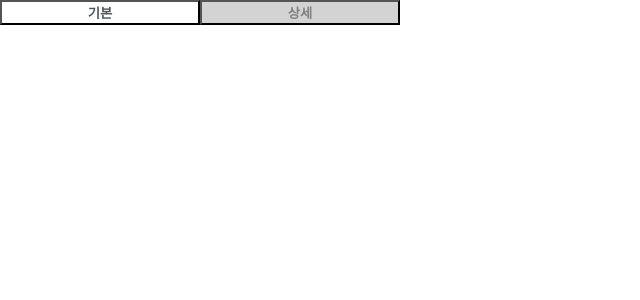
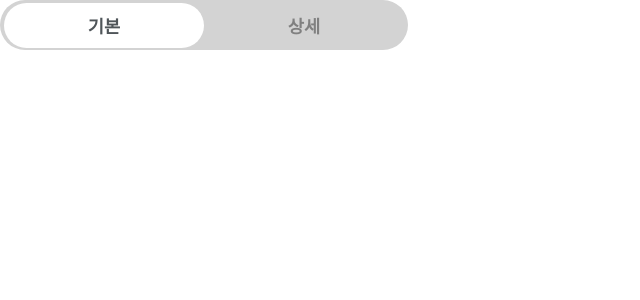
Before and after one commit to seungyeon119/wanted_pre_onboarding, a React (Create React App) app: page / in a window 1280 px wide. Shown: the top 300 px of the page, without its empty margins (0-640 px from the left). Built offline with nearby package versions, Linux system fonts and the light colour scheme.

Commit message:
💄css 추가

```diff
--- a/src/App.css
+++ b/src/App.css
@@ -2,3 +2,8 @@
   margin: 0;
   box-sizing: border-box;
 }
+
+button {
+  border: none;
+  cursor: pointer;
+}
--- a/src/components/Toggle.js
+++ b/src/components/Toggle.js
@@ -2,28 +2,40 @@ import { useState } from 'react';
 import styled from 'styled-components';
 
 const Container = styled.div`
+  box-sizing: content-box;
   width: 400px;
+  height: 40px;
   position: relative;
   display: flex;
   justify-content: space-between;
   align-items: center;
+  padding: 5px 4px;
+  border-radius: 50px;
   background-color: #d3d3d3;
 `;
 
 const Button = styled.button`
   z-index: 100;
   width: 50%;
+  font-size: 1.1rem;
   font-weight: 700;
+  color: ${({ clicked }) => (clicked ? '#4f5559' : 'gray')};
   background-color: rgba(0, 0, 0, 0);
-  color: ${({ clicked }) => (clicked ? '#4f5559' : 'gray')};
+
+  &:hover {
+    color: #4f5559;
+  }
 `;
 
 const ToggleSelector = styled.div`
   position: absolute;
-  width: 50%;
+  left: 1%;
+  width: 49%;
   height: 90%;
+  border-radius: 50px;
   background-color: #fff;
   transform: ${({ isToggled }) => (isToggled ? 'translate(100%, 0)' : 'none')};
+  transition: all 0.2s ease-out;
 `;
 
 function Toggle() {
```
